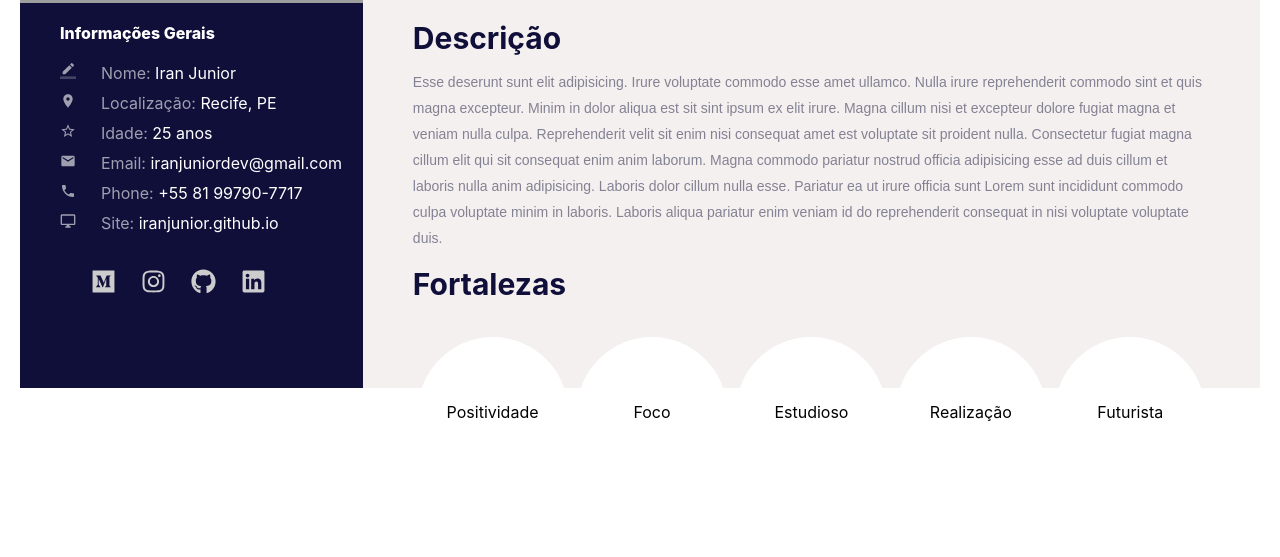
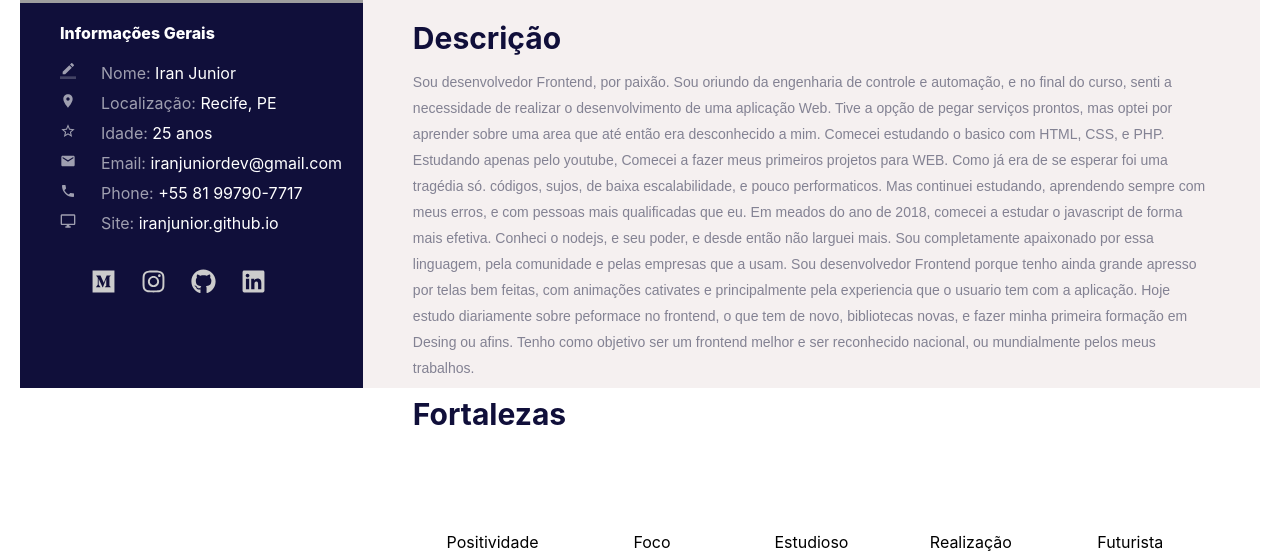
Before and after one commit to iranjunior/portfolio, a React (Create React App) app: page / in a window 1280 px wide. Shown: the part 388-945 px from the top of the page. Before the commit the page ends 895 px from the top, so only its background shows below. Built offline with nearby package versions, Linux system fonts and the light colour scheme; grey boxes are pictures that could not be loaded.

Commit message:
pronto para produção em conteudo

```diff
--- a/src/components/about/index.jsx
+++ b/src/components/about/index.jsx
@@ -16,20 +16,25 @@ const About = () => (
       Descrição
     </Title>
     <Description>
-      Esse deserunt sunt elit adipisicing. Irure voluptate commodo esse amet ullamco.
-      Nulla irure reprehenderit commodo sint et quis magna excepteur.
-      Minim in dolor aliqua est sit sint ipsum ex elit irure.
+      Sou desenvolvedor Frontend, por paixão. Sou oriundo da engenharia de controle
+      e automação, e no final do curso, senti a necessidade de realizar o desenvolvimento
+      de uma aplicação Web. Tive a opção de pegar serviços prontos, mas optei por aprender
+      sobre uma area que até então era desconhecido a mim.
 
-      Magna cillum nisi et excepteur dolore fugiat magna et veniam nulla culpa.
-      Reprehenderit velit sit enim nisi consequat amet est voluptate sit proident nulla.
-      Consectetur fugiat magna cillum elit qui sit consequat enim anim laborum.
-      Magna commodo pariatur nostrud officia adipisicing esse ad duis cillum
-      et laboris nulla anim adipisicing.
-      Laboris dolor cillum nulla esse.
-      Pariatur ea ut irure officia sunt Lorem sunt incididunt
-      commodo culpa voluptate minim in laboris.
-      Laboris aliqua pariatur enim veniam id do reprehenderit
-      consequat in nisi voluptate voluptate duis.
+      Comecei estudando o basico com HTML, CSS, e PHP. Estudando apenas pelo youtube, Comecei
+      a fazer meus primeiros projetos para WEB. Como já era de se esperar foi uma tragédia só.
+      códigos, sujos, de baixa escalabilidade, e pouco performaticos. Mas continuei estudando,
+      aprendendo sempre com meus erros, e com pessoas mais qualificadas que eu.
+
+      Em meados do ano de 2018, comecei a estudar o javascript de forma mais efetiva. Conheci o
+      nodejs, e seu poder, e desde então não larguei mais. Sou completamente apaixonado por essa
+      linguagem, pela comunidade e pelas empresas que a usam. Sou desenvolvedor Frontend porque
+      tenho ainda grande apresso por telas bem feitas, com animações cativates e principalmente
+      pela experiencia que o usuario tem com a aplicação.
+
+      Hoje estudo diariamente sobre peformace no frontend, o que tem de novo, bibliotecas novas,
+      e fazer minha primeira formação em Desing ou afins. Tenho como objetivo ser um frontend melhor
+      e ser reconhecido nacional, ou mundialmente pelos meus trabalhos.
     </Description>
     <Title>
       Fortalezas
@@ -49,8 +54,7 @@ const About = () => (
           Foco
         </Front>
         <Back>
-          Sou uma pessoa de pensamento positvo que não cansa
-          no primeiro não.
+          Sou uma pessoa de objetivo claro e determinado a alcança-lo.
         </Back>
       </Strength>
       <Strength>
@@ -58,8 +62,7 @@ const About = () => (
           Estudioso
         </Front>
         <Back>
-          Sou uma pessoa de pensamento positvo que não cansa
-          no primeiro não.
+          Sou uma pessoa que está em constante aprendizado. Amo aprender coisas novas
         </Back>
       </Strength>
       <Strength>
@@ -67,8 +70,7 @@ const About = () => (
           Realização
         </Front>
         <Back>
-          Sou uma pessoa de pensamento positvo que não cansa
-          no primeiro não.
+          Sou uma pessoa que amo tarefas concluidas. Que preso pela conquista, nem que seja pequena
         </Back>
       </Strength>
       <Strength>
@@ -76,8 +78,7 @@ const About = () => (
           Futurista
         </Front>
         <Back>
-          Sou uma pessoa de pensamento positvo que não cansa
-          no primeiro não.
+          Sou uma pessoa que pensa no futuro, e em como minhas ações pode impacta-lo.
         </Back>
       </Strength>
     </WrapperStrength>
--- a/src/components/skills/index.jsx
+++ b/src/components/skills/index.jsx
@@ -1,4 +1,5 @@
 import React from 'react';
+import { redirect } from './services';
 
 import {
   Container, Summary, Name, Description, WrapperSkills, Skills, Title, FutureSkillsContainer, FutureSkills,
@@ -13,36 +14,41 @@ const About = () => (
       Habilidades
     </Name>
     <Description>
-      Esse deserunt sunt elit adipisicing. Irure voluptate commodo esse amet ullamco. Nulla irure reprehenderit commodo sint et quis magna excepteur. Minim in dolor aliqua est sit sint ipsum ex elit irure.
-
-      Magna cillum nisi et excepteur dolore fugiat magna et veniam nulla culpa. Reprehenderit velit sit enim nisi consequat amet est voluptate sit proident nulla. Consectetur fugiat magna cillum elit qui sit consequat enim anim laborum. Magna commodo pariatur nostrud officia adipisicing esse ad duis cillum et laboris nulla anim adipisicing. Laboris dolor cillum nulla esse. Pariatur ea ut irure officia sunt Lorem sunt incididunt commodo culpa voluptate minim in laboris. Laboris aliqua pariatur enim veniam id do reprehenderit consequat in nisi voluptate voluptate duis.
+      No desenvolvimento frontend sempre fui focado no ReactJS. Já trabalhei brevemente
+      com o AngularJS, mas não me aprodundei no framework. Atualmente estudo para melhorar
+      meus conhecimentos no ReactJS, e React Native para desenvolvimento mobile.
+      Organizo meus estudo por fases, com objeticos e prazos, tendo em vista isso tenho
+      como meta para o meio deste ano, começar a estudar Angular. E realizar meus primeiros
+      projetos usando este framework. Até o final deste ano pretendo começar os estudo do
+      Flutter. Fazer meus primeiros aplicativos usando essa tecnologia,
+      e "deploya-la" nas respectivas lojas.
     </Description>
     <WrapperSkills>
-      <Skills>
+      <Skills onClick={() => redirect('react')}>
         ReactJS
       </Skills>
-      <Skills>
+      <Skills onClick={() => redirect('reactNative')}>
         React Native
       </Skills>
-      <Skills>
+      <Skills onClick={() => redirect('rest')}>
         Rest
       </Skills>
-      <Skills>
+      <Skills onClick={() => redirect('graphql')}>
         GraphQL
       </Skills>
-      <Skills>
+      <Skills onClick={() => redirect('websockets')}>
         Websockets
       </Skills>
-      <Skills>
+      <Skills onClick={() => redirect('storybooks')}>
         StoryBooks
       </Skills>
-      <Skills>
+      <Skills onClick={() => redirect('seo')}>
         SEO
       </Skills>
-      <Skills>
+      <Skills onClick={() => redirect('pwa')}>
         PWA
       </Skills>
-      <Skills>
+      <Skills onClick={() => redirect('spa')}>
         SPA
       </Skills>
     </WrapperSkills>
--- /dev/null
+++ b/src/components/skills/services.js
@@ -0,0 +1,15 @@
+/* eslint-disable import/prefer-default-export */
+export const redirect = (tech) => {
+  const options = {
+    react: 'https://pt-br.reactjs.org/',
+    reactNative: 'https://reactnative.dev/',
+    rest: 'https://pt.wikipedia.org/wiki/REST',
+    graphql: 'https://graphql.org/',
+    websockets: 'https://socket.io/',
+    storybooks: 'https://storybook.js.org/',
+    seo: 'https://developers.google.com/search/docs/guides/javascript-seo-basics',
+    pwa: 'https://developers.google.com/web/progressive-web-apps',
+    spa: 'https://developers.google.com/web/updates/2018/05/beyond-spa',
+  };
+  window.open(options[tech], '_blank');
+};
```
